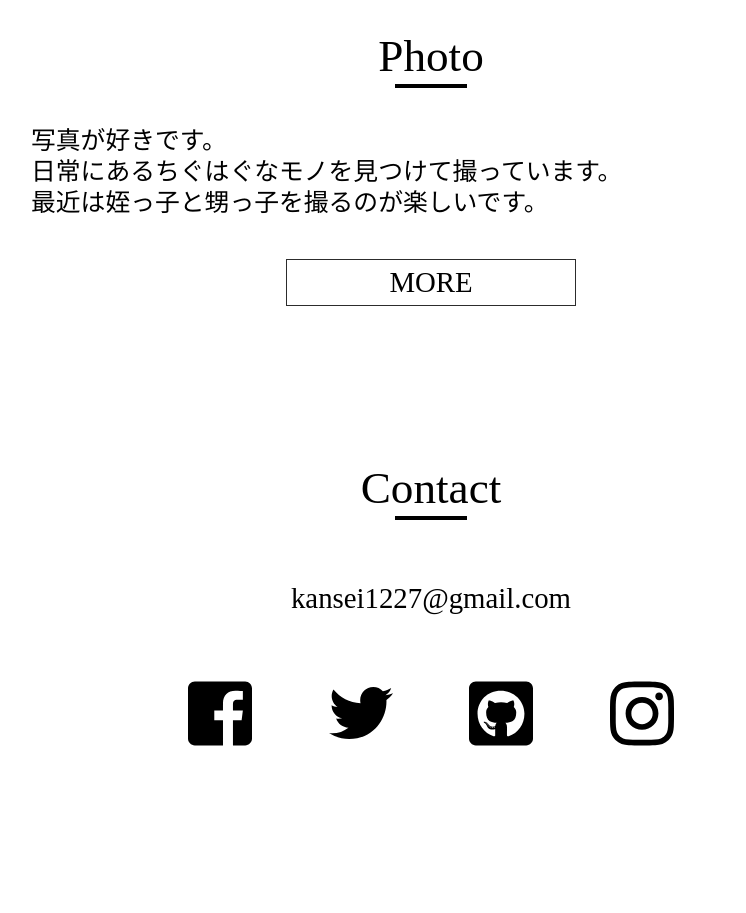
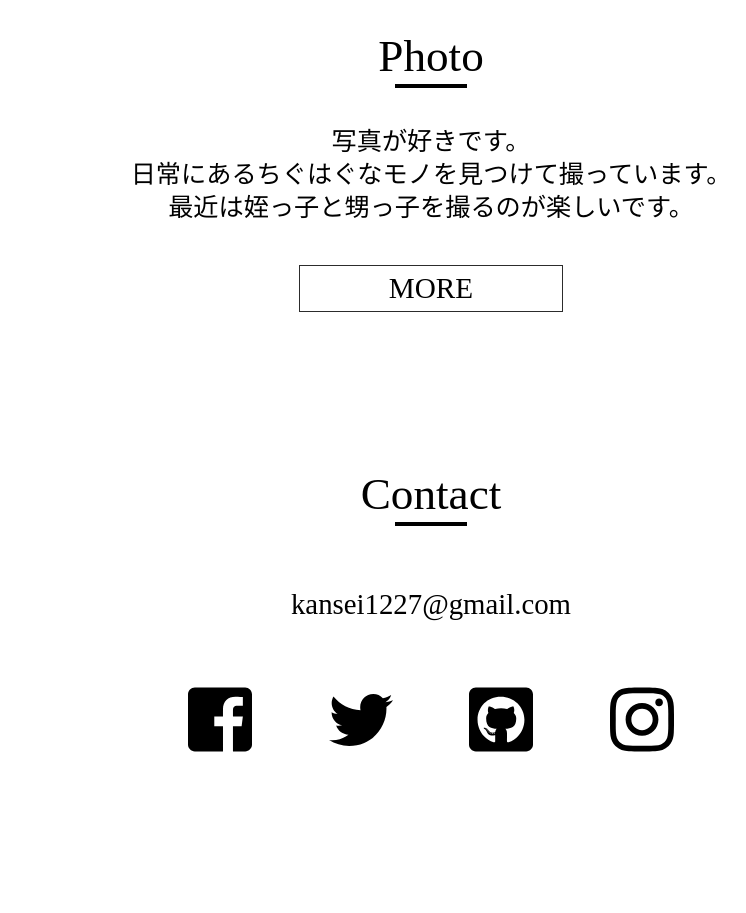
Before and after one commit to Kansei/portfolio, a React (Create React App) app: page / in a window 1280 px wide. Shown: the part 2820-3733 px from the top of the page, without its empty margins (209-955 px from the left). Built offline with nearby package versions, Linux system fonts and the light colour scheme.

Commit message:
fix photo text

```diff
--- a/src/css/main/Photo.css
+++ b/src/css/main/Photo.css
@@ -5,8 +5,9 @@
 }
 
 .photo .photo-text {
-  font-size: calc(12px + 1vw);
-  line-height: calc(18px + 1vw);
+  font-size: calc(6px + 1.5vw);
+  line-height: calc(20px + 1vw);
+  text-align: center;
 }
 
 .photo .photo-more {
@@ -15,8 +16,8 @@
 .photo .more-button {
   color: black;
   border : solid 1px #2c2c2c;
-  font-size: calc(16px + 1vw);
-  width: 20vw;
+  font-size: calc(10px + 1.5vw);
+  width: 18vw;
   margin: 0 auto;
   text-align: center;
   padding: 1vh 2vh;
```
